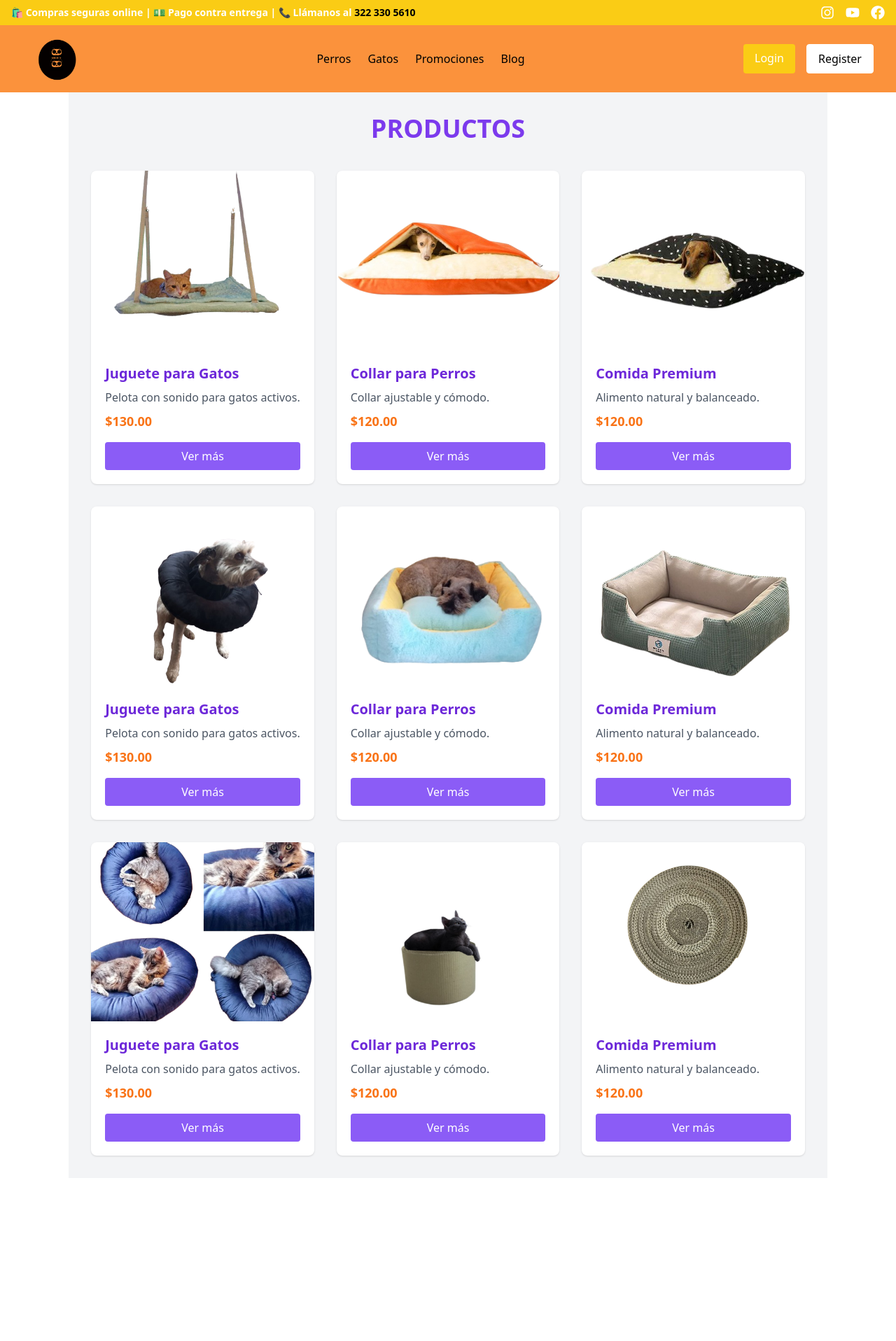
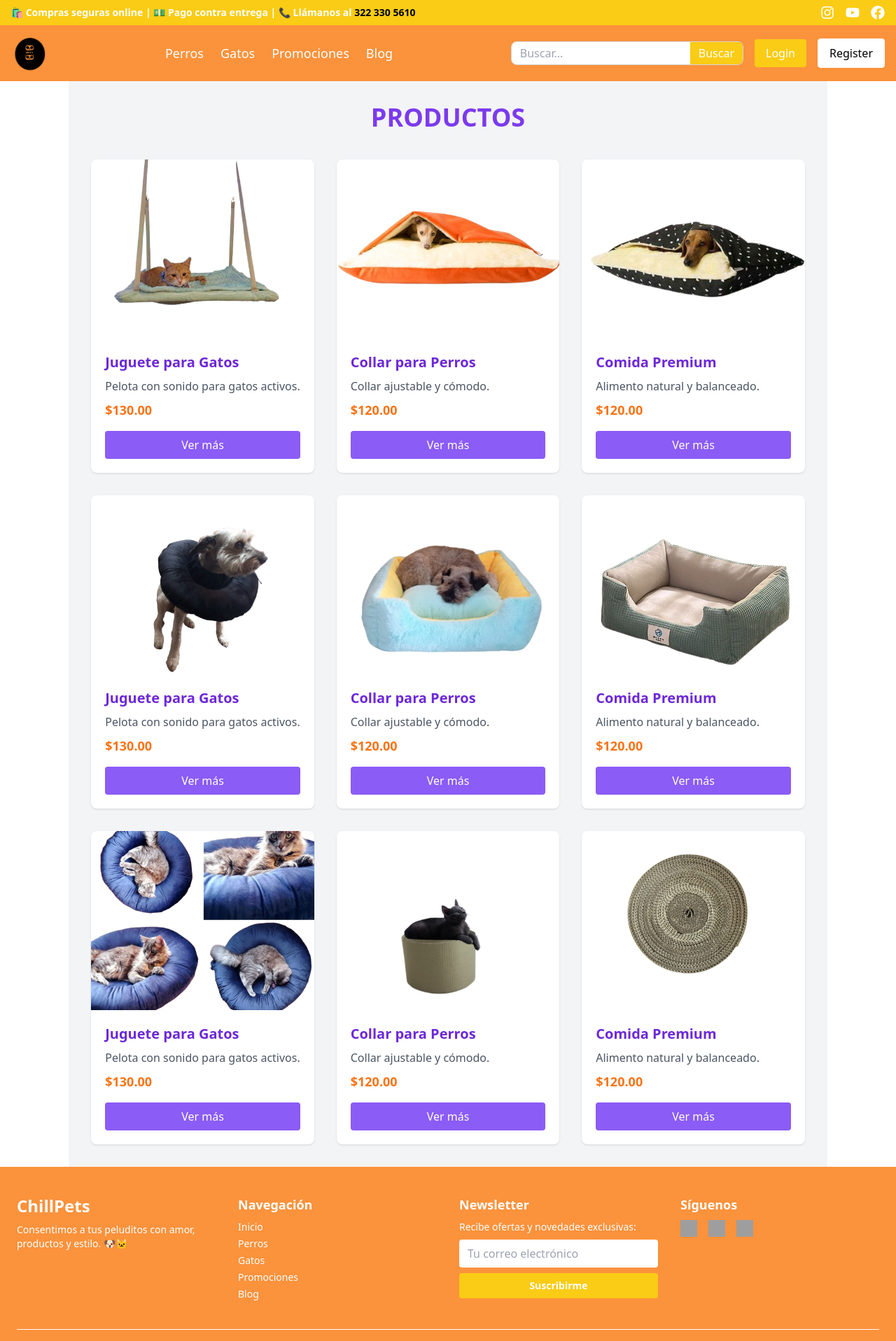
Before and after one commit to Lau0823/chillpets_chillcat_chilldog, a Next.js app in the folder mi-app/: page /gato in a window 1280 px wide. Shown: the top 1917 px of the page at 70% size. Before the commit the page ends 1684 px from the top, so only its background shows below. Built offline with nearby package versions, Linux system fonts and the light colour scheme; grey boxes are pictures that could not be loaded.

Commit message:
se agrego barra de busqueda y componente footer

```diff
--- a/mi-app/src/app/layout.tsx
+++ b/mi-app/src/app/layout.tsx
@@ -3,6 +3,7 @@ import { Nunito } from 'next/font/google';
 import Navbar from '../components/NavBar/Navbar';
 import Header from '../components/Header/Header'; // Importa el Header
 import 'react-toastify/dist/ReactToastify.css';
+import Footer from '@/components/Footer/Footer';
 
 
 const nunito = Nunito({
@@ -34,7 +35,10 @@ export default function RootLayout({
 
         {/* Contenido principal */}
         <main className="min-h-screen flex flex-col">{children}</main>
+
+        <Footer />
       </body>
+
     </html>
   );
 }
--- /dev/null
+++ b/mi-app/src/components/Footer/Footer.tsx
@@ -0,0 +1,100 @@
+"use client";
+
+import Link from "next/link";
+import { useState } from "react";
+
+export default function Footer() {
+  const [email, setEmail] = useState("");
+
+  const handleSubscribe = (e: React.FormEvent) => {
+    e.preventDefault();
+    if (email) {
+      alert(`Gracias por suscribirte con: ${email}`);
+      setEmail("");
+    }
+  };
+
+  return (
+    <footer className="bg-orange-400 dark:bg-orange-600 text-white py-10 px-6">
+      <div className="max-w-7xl mx-auto grid grid-cols-1 sm:grid-cols-2 md:grid-cols-4 gap-8">
+        {/* LOGO y descripción */}
+        <div>
+          <h2 className="text-2xl font-bold mb-2">ChillPets</h2>
+          <p className="text-sm">
+            Consentimos a tus peluditos con amor, productos y estilo. 🐶🐱
+          </p>
+        </div>
+
+        {/* Enlaces */}
+        <div>
+          <h3 className="font-semibold text-lg mb-2">Navegación</h3>
+          <ul className="space-y-1 text-sm">
+            <li><Link href="/" className="hover:underline">Inicio</Link></li>
+            <li><Link href="/perros" className="hover:underline">Perros</Link></li>
+            <li><Link href="/gato" className="hover:underline">Gatos</Link></li>
+            <li><Link href="/promociones" className="hover:underline">Promociones</Link></li>
+            <li><Link href="/blog" className="hover:underline">Blog</Link></li>
+          </ul>
+        </div>
+
+        {/* Newsletter */}
+        <div>
+          <h3 className="font-semibold text-lg mb-2">Newsletter</h3>
+          <p className="text-sm mb-2">Recibe ofertas y novedades exclusivas:</p>
+          <form onSubmit={handleSubscribe} className="flex flex-col space-y-2">
+            <input
+              type="email"
+              value={email}
+              onChange={(e) => setEmail(e.target.value)}
+              placeholder="Tu correo electrónico"
+              className="px-3 py-2 rounded text-black focus:outline-none"
+              required
+            />
+            <button
+              type="submit"
+              className="bg-yellow-400 hover:bg-yellow-500 transition rounded py-2 text-sm font-semibold"
+            >
+              Suscribirme
+            </button>
+          </form>
+        </div>
+
+        {/* Redes sociales */}
+        <div>
+          <h3 className="font-semibold text-lg mb-2">Síguenos</h3>
+          <div className="flex space-x-4">
+            <a
+              href="https://facebook.com"
+              target="_blank"
+              rel="noopener noreferrer"
+              className="transform hover:scale-110 transition"
+            >
+              <img src="/facebook.svg" alt="Facebook" className="h-6 w-6" />
+            </a>
+            <a
+              href="https://instagram.com"
+              target="_blank"
+              rel="noopener noreferrer"
+              className="transform hover:scale-110 transition"
+            >
+              <img src="/instagram.svg" alt="Instagram" className="h-6 w-6" />
+            </a>
+            <a
+              href="https://tiktok.com"
+              target="_blank"
+              rel="noopener noreferrer"
+              className="transform hover:scale-110 transition"
+            >
+              <img src="/tiktok.svg" alt="TikTok" className="h-6 w-6" />
+            </a>
+          </div>
+        </div>
+      </div>
+
+      {/* Línea final */}
+      <div className="text-center text-xs text-white mt-10 border-t border-white pt-4">
+        &copy; {new Date().getFullYear()} ChillPets. Todos los derechos reservados.
+      </div>
+    </footer>
+  );
+}
--- a/mi-app/src/components/NavBar/Navbar.tsx
+++ b/mi-app/src/components/NavBar/Navbar.tsx
@@ -1,74 +1,89 @@
+
+"use client"
 import Link from "next/link";
+import { useState } from "react";
 
 export default function Navbar() {
+  const [search, setSearch] = useState("");
+
+  const handleSearch = (e: React.FormEvent) => {
+    e.preventDefault();
+    console.log("Buscando:", search);
+    // Aquí puedes redirigir o filtrar resultados
+  };
+
   return (
-      <nav className="bg-orange-400 text-black p-4 ">
-        <div className="container mx-auto px-4 flex justify-between items-center h-16">
-          {/* Logo */}
-          <div className="flex items-center p-4">
+    <nav className="bg-orange-400 text-black px-4">
+      <div className="container mx-auto flex items-center justify-between h-20">
 
-
-<Link href="/">
+        {/* LOGO */}
+        <Link href="/" className="flex items-center">
           <img
             src="/logo (3).png"
             alt="ChillPets Logo"
-    className="h-20 w-auto mr-3 cursor-pointer"
+            className="h-16 w-auto cursor-pointer"
           />
         </Link>
 
-
-          </div>
-
-          {/* Enlaces de navegación */}
-          <ul className="flex space-x-6">
+        {/* MENÚ */}
+        <ul className="flex space-x-6 text-lg font-medium">
           <li>
-              <a
-                href="perros"
-                className="hover:text-gray-300 transition duration-300"
-              >
+            <Link href="/perros" className=" text-white hover:text-gray-300 transition">
               Perros
-              </a>
+            </Link>
           </li>
           <li>
-              <a
-                href="/gato"
-                className="hover:text-gray-300 transition duration-300"
-              >
+            <Link href="/gato" className="text-white hover:text-gray-300 transition">
               Gatos
-              </a>
+            </Link>
           </li>
           <li>
-              <a
-                href="promociones"
-                className="hover:text-gray-300 transition duration-300"
-              >
+            <Link href="/promociones" className=" text-white hover:text-gray-300 transition">
               Promociones
-              </a>
+            </Link>
           </li>
           <li>
-              <a
-                href="blog"
-                className="hover:text-gray-300 transition duration-300"
-              >
+            <Link href="/blog" className=" text-white hover:text-gray-300 transition">
               Blog
-              </a>
+            </Link>
           </li>
         </ul>
 
-          {/* Botones de Login y Register */}
-          <div className="flex space-x-4">
-            <a
+        {/* SEARCH + AUTH */}
+        <div className="flex items-center space-x-4">
+          {/* SEARCH BAR */}
+          <form
+            onSubmit={handleSearch}
+            className="flex items-center border border-gray-300 rounded-lg overflow-hidden"
+          >
+            <input
+              type="text"
+              value={search}
+              onChange={(e) => setSearch(e.target.value)}
+              placeholder="Buscar..."
+              className="px-3 py-1 outline-none"
+            />
+            <button
+              type="submit"
+              className="bg-yellow-400 text-white px-3 py-1 hover:bg-lime-500"
+            >
+              Buscar
+            </button>
+          </form>
+
+          {/* AUTH BUTTONS */}
+          <Link
             href="/login"
-              className="bg-yellow-400 hover:bg-lime-500 text-white py-2 px-4 rounded transition duration-300"
+            className="bg-yellow-400 hover:bg-lime-500 text-white py-2 px-4 rounded transition"
           >
             Login
-            </a>
-            <a
+          </Link>
+          <Link
             href="/register"
-              className="bg-white border border-white hover:bg-white hover:text-yellow-400 py-2 px-4 rounded transition duration-300"
+            className="bg-white border border-white hover:bg-white hover:text-yellow-400 py-2 px-4 rounded transition"
           >
             Register
-            </a>
+          </Link>
         </div>
       </div>
     </nav>
--- a/mi-app/src/components/Productos/Produtos.tsx
+++ b/mi-app/src/components/Productos/Produtos.tsx
@@ -34,42 +34,42 @@ const products: Product[] = [
 
   },
   {
-    id: 1,
+    id: 4,
     name: 'Juguete para Gatos',
     image: '/taudona.png',
     description: 'Pelota con sonido para gatos activos.',
     price: 130.000,
   },
   {
-    id: 2,
+    id: 5,
     name: 'Collar para Perros',
     image: '/taucama.png',
     description: 'Collar ajustable y cómodo.',
     price: 120.000,
   },
   {
-    id: 3,
+    id: 6,
     name: 'Comida Premium',
     image: '/rectangular.png',
     description: 'Alimento natural y balanceado.',
     price: 120.000,
 
   }, {
-    id: 1,
+    id: 7,
     name: 'Juguete para Gatos',
     image: '/titocama.png',
     description: 'Pelota con sonido para gatos activos.',
     price: 130.000,
   },
   {
-    id: 2,
+    id: 8,
     name: 'Collar para Perros',
     image: '/1.png',
     description: 'Collar ajustable y cómodo.',
     price: 120.000,
   },
   {
-    id: 3,
+    id: 9,
     name: 'Comida Premium',
     image: '/2.png',
     description: 'Alimento natural y balanceado.',
--- a/mi-app/src/components/heartCard/heartCard.tsx
+++ b/mi-app/src/components/heartCard/heartCard.tsx
@@ -1,6 +1,7 @@
 
 'use client';
 import { Edu_VIC_WA_NT_Beginner } from 'next/font/google';
+import Link from 'next/link';
 
 const eduFont = Edu_VIC_WA_NT_Beginner({
   subsets: ['latin'],
@@ -36,9 +37,11 @@ export default function BannerCard() {
 
 
     {/* Botón */}
-    <button className="mt-2 bg-yellow-400 text-white font-semibold py-2 px-6 rounded hover:bg-yellow-500 transition duration-300">
-      Comprar
-    </button>
+    <Link href="/promociones">
+      <button className="mt-2 bg-yellow-400 text-white font-semibold py-2 px-6 rounded hover:bg-yellow-500 transition duration-300">
+        Comprar
+      </button>
+    </Link>
   </div>
 </div>
 
```
Lines whose indentation alone changed are shown as unchanged.
